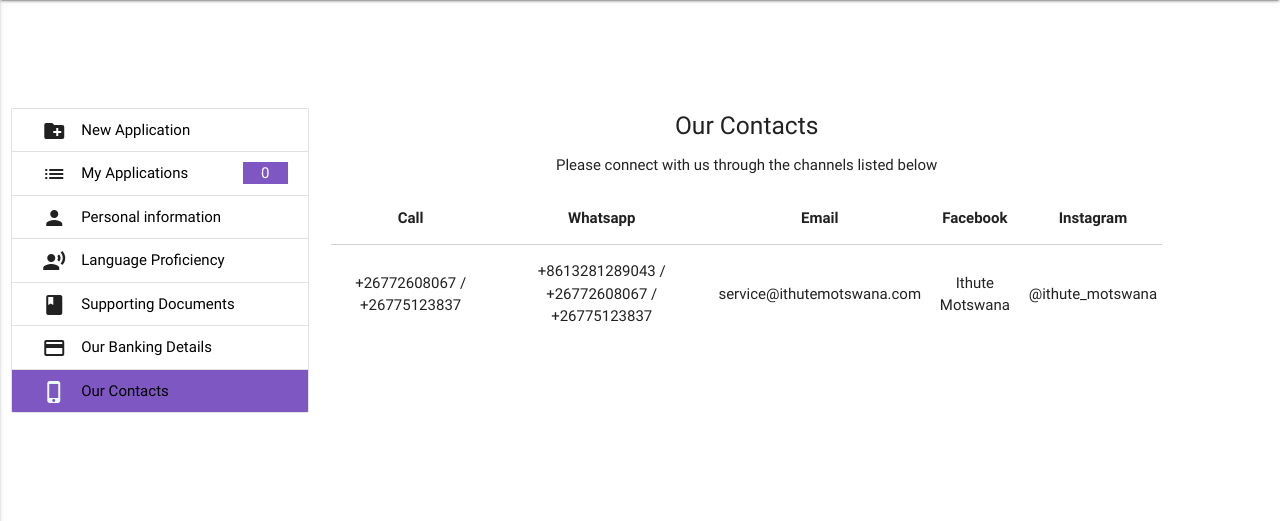
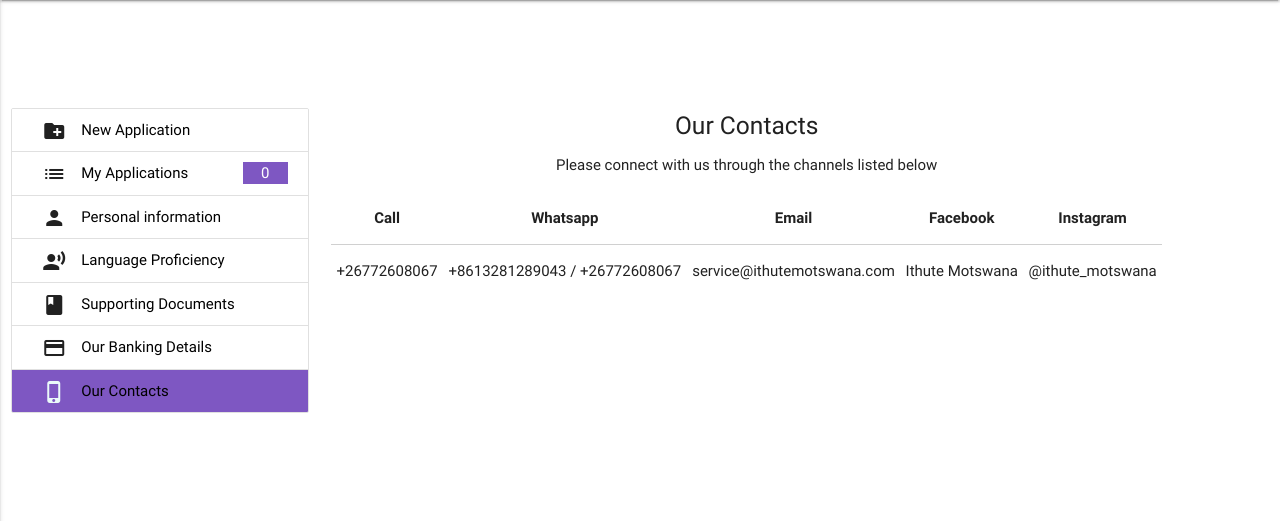
Before and after one commit to anothermorena/Ithute-Motswana, a PHP site: page /clients/apply.php?our_contacts in a window 1280 px wide. Shown: the part 64-585 px from the top of the page. Run offline with PHP 8.4, Linux system fonts and the light colour scheme; the visitor is signed in with stand-in values (Sample User, id 1); data that the repository does not hold is empty; some libraries are stand-ins or nearby versions.

Commit message:
refactored the contacts page

```diff
--- a/clients/contacts.php
+++ b/clients/contacts.php
@@ -1,7 +1,6 @@
 <center>
     <h5>Our Contacts</h5>
     <p>Please connect with us through the channels listed below</p>
-
      <form action="#">
         <table class="highlight centered responsive-table">
             <thead>
@@ -11,24 +10,17 @@
                    <th>Email</th>
                    <th>Facebook</th>
                    <th>Instagram</th>
-
-
                 </tr>
             </thead>
-
                 <tbody>
-
                 <tr>
-                    <td>+26772608067 / +26775123837</td>
-                    <td>+8613281289043 / +26772608067 / +26775123837</td>
+                  <td>+26772608067</td>
+                  <td>+8613281289043 / +26772608067</td>
                   <td>service@ithutemotswana.com</td>
                   <td>Ithute Motswana</td>
                   <td>@ithute_motswana</td>
                 </tr>
-
-
             </tbody>
         </table>
     </form>
-
 </center>
```
Also changed, not shown: clients/bank_details.php (indentation only). Lines whose indentation alone changed are shown as unchanged.
